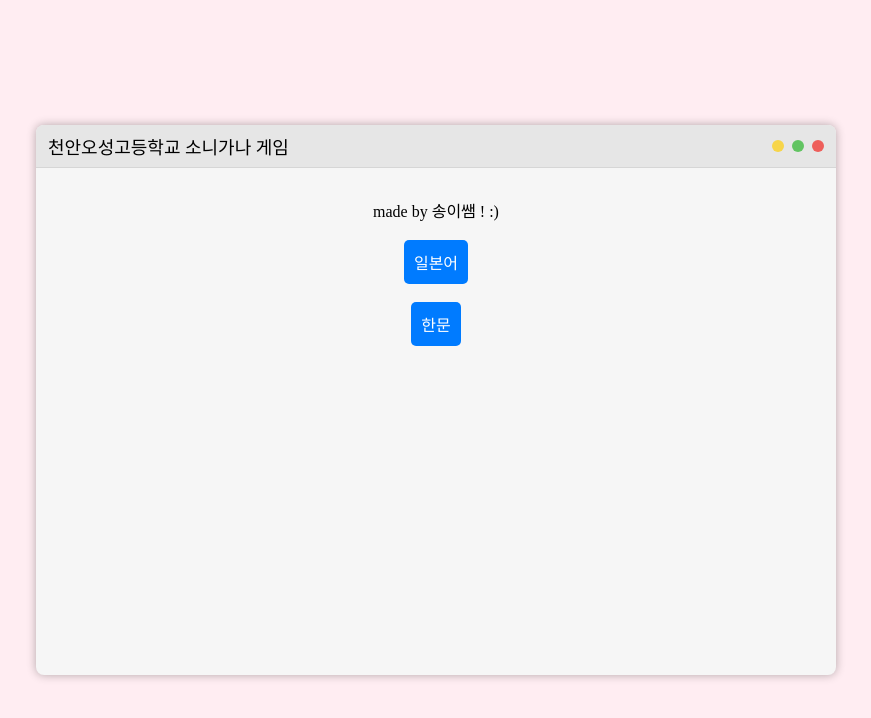
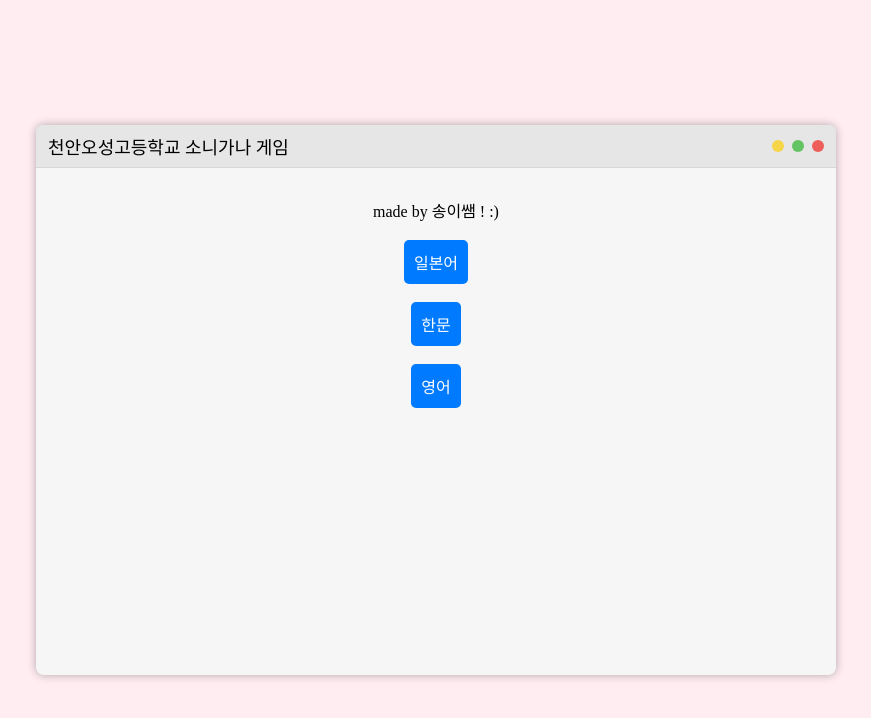
Before and after one commit to sebizt/sonigana, a plain HTML site: page index.html in a window 1280 px wide. Shown: the whole page, without its empty margins (204-1075 px from the left). Drawn offline with Linux system fonts and the light colour scheme; a web font is replaced by a local one.

Commit message:
Update index.html

```diff
--- a/index.html
+++ b/index.html
@@ -171,9 +171,8 @@
             <br>
             <br>
             <a href="hiragana.html" class="btn">일본어</a><br>
-            <a href="hanmun.html" class="btn">한문</a>
-
-
+            <a href="hanmun.html" class="btn">한문</a><br>
+            <a href="english.html" class="btn">영어</a>
 
         </div>
     </div>
```
